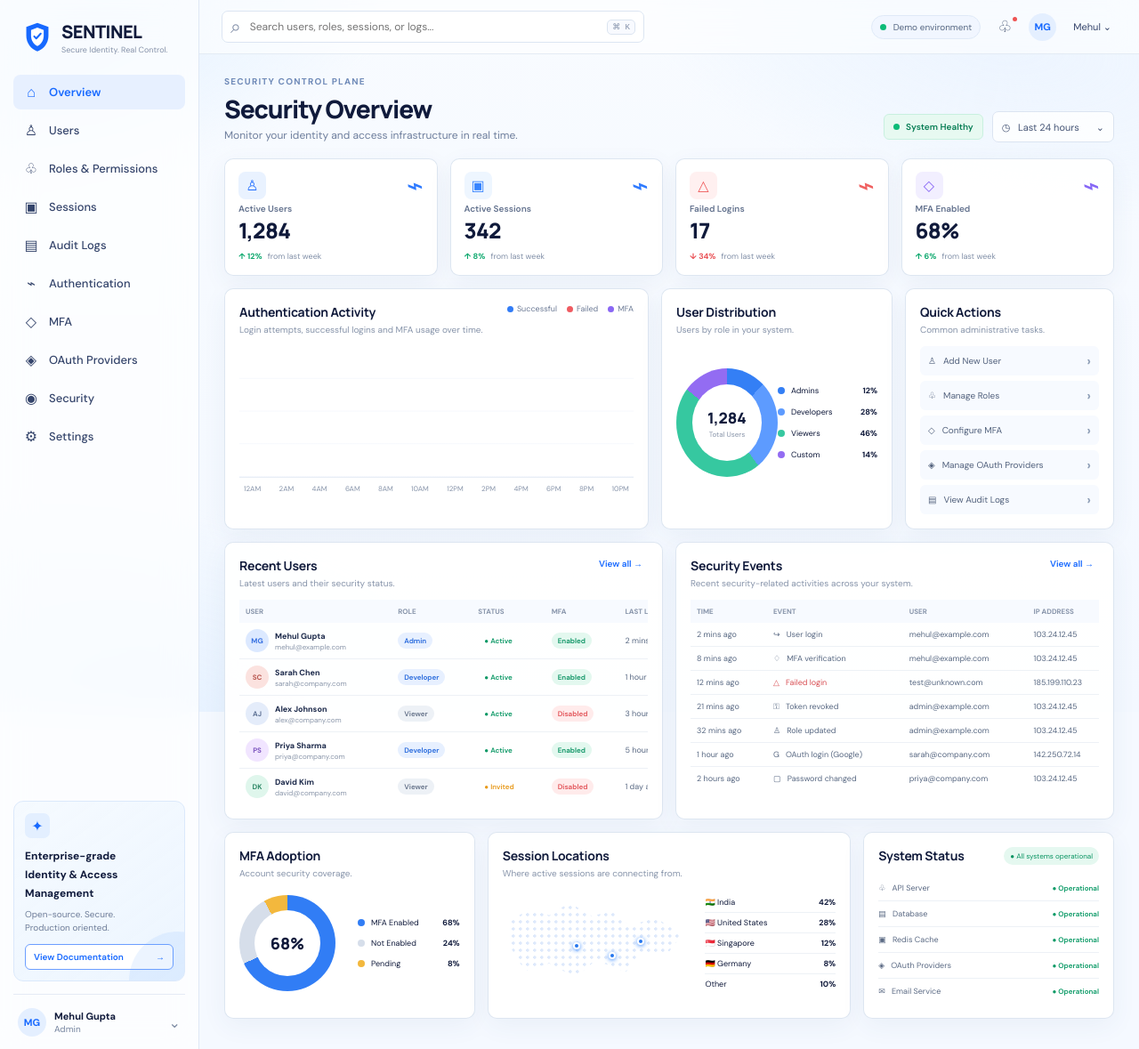
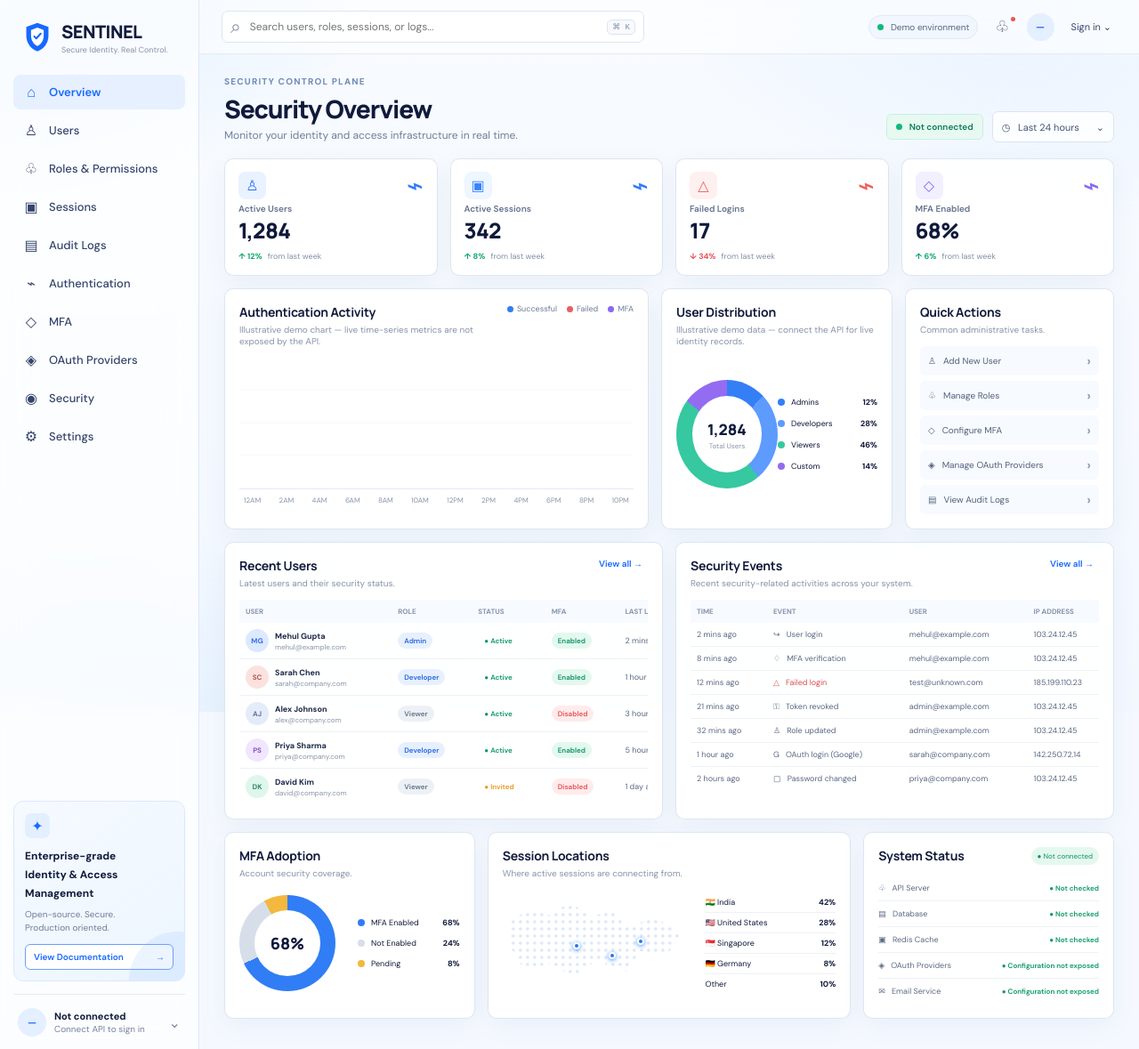
Before and after one commit to 017Mehul/sentinel, a plain HTML site: page web/index.html in a window 1280 px wide. Shown: the whole page at 89% size. Drawn offline with Linux system fonts and the light colour scheme.

Commit message:
fix(web): remove misleading default identity and health claims

```diff
--- a/web/index.html
+++ b/web/index.html
@@ -26,14 +26,14 @@
 <button class="nav-item" data-page="settings"><span class="icon">⚙</span>Settings</button>
 </nav>
 <div class="sidebar-card"><div class="mini-icon">✦</div><strong>Enterprise-grade<br>Identity &amp; Access<br>Management</strong><p>Open-source. Secure.<br>Production oriented.</p><button class="outline-btn" data-action="docs">View Documentation <span>→</span></button></div>
-<div class="profile-mini"><div class="avatar">MG</div><div><strong>Mehul Gupta</strong><span>Admin</span></div><span class="chevron">⌄</span></div>
+<div class="profile-mini"><div class="avatar">—</div><div><strong>Not connected</strong><span>Connect API to sign in</span></div><span class="chevron">⌄</span></div>
 </aside>
 <main class="main">
 <header class="topbar"><div class="search"><span>⌕</span><input id="globalSearch" type="search" placeholder="Search users, roles, sessions, or logs..." aria-label="Search"/><kbd>⌘ K</kbd></div>
-<div class="top-actions"><span class="demo-pill"><i></i> Demo environment</span><button class="icon-btn" aria-label="Notifications">♧<b></b></button><div class="avatar small">MG</div><button class="profile-btn">Mehul <span>⌄</span></button></div></header>
+<div class="top-actions"><span class="demo-pill"><i></i> Demo environment</span><button class="icon-btn" aria-label="Notifications">♧<b></b></button><div class="avatar small">—</div><button class="profile-btn">Sign in <span>⌄</span></button></div></header>
 <div class="content">
 <section class="page-head"><div><p class="eyebrow">Security control plane</p><h1 id="pageTitle">Security Overview</h1><p id="pageSubtitle">Monitor your identity and access infrastructure in real time.</p></div>
-<div class="head-actions"><span class="health"><i></i> System Healthy</span><button class="select-btn">◷ &nbsp; Last 24 hours <span>⌄</span></button></div></section>
+<div class="head-actions"><span class="health" title="Connect the API to check readiness"><i></i> Not connected</span><button class="select-btn">◷ &nbsp; Last 24 hours <span>⌄</span></button></div></section>
 <section class="metrics-grid">
 <article class="metric-card"><div class="metric-top"><span class="metric-icon blue">♙</span><span class="spark blue-line">⌁</span></div><span class="metric-label">Active Users</span><strong>1,284</strong><small class="positive">↑ 12% <em>from last week</em></small></article>
 <article class="metric-card"><div class="metric-top"><span class="metric-icon pale-blue">▣</span><span class="spark blue-line">⌁</span></div><span class="metric-label">Active Sessions</span><strong>342</strong><small class="positive">↑ 8% <em>from last week</em></small></article>
@@ -41,8 +41,8 @@
 <article class="metric-card"><div class="metric-top"><span class="metric-icon violet">◇</span><span class="spark violet-line">⌁</span></div><span class="metric-label">MFA Enabled</span><strong>68%</strong><small class="positive">↑ 6% <em>from last week</em></small></article>
 </section>
 <section class="overview-grid">
-<article class="panel chart-panel"><div class="panel-head"><div><h2>Authentication Activity</h2><p>Login attempts, successful logins and MFA usage over time.</p></div><div class="legend"><span><i class="dot blue"></i>Successful</span><span><i class="dot red"></i>Failed</span><span><i class="dot violet"></i>MFA</span></div></div><div class="bar-chart" id="activityChart"></div><div class="chart-axis"><span>12AM</span><span>2AM</span><span>4AM</span><span>6AM</span><span>8AM</span><span>10AM</span><span>12PM</span><span>2PM</span><span>4PM</span><span>6PM</span><span>8PM</span><span>10PM</span></div></article>
-<article class="panel distribution"><div class="panel-head"><div><h2>User Distribution</h2><p>Users by role in your system.</p></div></div><div class="distribution-body"><div class="donut"><div><strong>1,284</strong><span>Total Users</span></div></div><div class="role-list"><div><i class="role-dot d1"></i><span>Admins</span><b>12%</b></div><div><i class="role-dot d2"></i><span>Developers</span><b>28%</b></div><div><i class="role-dot d3"></i><span>Viewers</span><b>46%</b></div><div><i class="role-dot d4"></i><span>Custom</span><b>14%</b></div></div></div></article>
+<article class="panel chart-panel"><div class="panel-head"><div><h2>Authentication Activity</h2><p>Illustrative demo chart — live time-series metrics are not exposed by the API.</p></div><div class="legend"><span><i class="dot blue"></i>Successful</span><span><i class="dot red"></i>Failed</span><span><i class="dot violet"></i>MFA</span></div></div><div class="bar-chart" id="activityChart"></div><div class="chart-axis"><span>12AM</span><span>2AM</span><span>4AM</span><span>6AM</span><span>8AM</span><span>10AM</span><span>12PM</span><span>2PM</span><span>4PM</span><span>6PM</span><span>8PM</span><span>10PM</span></div></article>
+<article class="panel distribution"><div class="panel-head"><div><h2>User Distribution</h2><p>Illustrative demo data — connect the API for live identity records.</p></div></div><div class="distribution-body"><div class="donut"><div><strong>1,284</strong><span>Total Users</span></div></div><div class="role-list"><div><i class="role-dot d1"></i><span>Admins</span><b>12%</b></div><div><i class="role-dot d2"></i><span>Developers</span><b>28%</b></div><div><i class="role-dot d3"></i><span>Viewers</span><b>46%</b></div><div><i class="role-dot d4"></i><span>Custom</span><b>14%</b></div></div></div></article>
 <article class="panel quick-actions"><div class="panel-head"><div><h2>Quick Actions</h2><p>Common administrative tasks.</p></div></div><button data-action="add-user">♙ <span>Add New User</span><b>›</b></button><button data-action="roles">♧ <span>Manage Roles</span><b>›</b></button><button data-action="mfa">◇ <span>Configure MFA</span><b>›</b></button><button data-action="oauth">◈ <span>Manage OAuth Providers</span><b>›</b></button><button data-action="audit">▤ <span>View Audit Logs</span><b>›</b></button></article>
 </section>
 <section class="tables-grid">
@@ -60,7 +60,7 @@
 <section class="bottom-grid">
 <article class="panel"><div class="panel-head"><div><h2>MFA Adoption</h2><p>Account security coverage.</p></div></div><div class="mfa-body"><div class="mfa-donut"><strong>68%</strong></div><div class="mfa-legend"><div><i class="blue"></i><span>MFA Enabled</span><b>68%</b></div><div><i class="gray"></i><span>Not Enabled</span><b>24%</b></div><div><i class="amber"></i><span>Pending</span><b>8%</b></div></div></div></article>
 <article class="panel sessions-map"><div class="panel-head"><div><h2>Session Locations</h2><p>Where active sessions are connecting from.</p></div></div><div class="map-body"><div class="map"><span class="pin p1"></span><span class="pin p2"></span><span class="pin p3"></span></div><div class="location-list"><div><span>🇮🇳 India</span><b>42%</b></div><div><span>🇺🇸 United States</span><b>28%</b></div><div><span>🇸🇬 Singapore</span><b>12%</b></div><div><span>🇩🇪 Germany</span><b>8%</b></div><div><span>Other</span><b>10%</b></div></div></div></article>
-<article class="panel system-status"><div class="panel-head"><div><h2>System Status</h2></div><span class="status-pill">● All systems operational</span></div><div class="system-list"><div><span>♧ &nbsp; API Server</span><b>● Operational</b></div><div><span>▤ &nbsp; Database</span><b>● Operational</b></div><div><span>▣ &nbsp; Redis Cache</span><b>● Operational</b></div><div><span>◈ &nbsp; OAuth Providers</span><b>● Operational</b></div><div><span>✉ &nbsp; Email Service</span><b>● Operational</b></div></div></article>
+<article class="panel system-status"><div class="panel-head"><div><h2>System Status</h2></div><span class="status-pill">● Not connected</span></div><div class="system-list"><div><span>♧ &nbsp; API Server</span><b>● Not checked</b></div><div><span>▤ &nbsp; Database</span><b>● Not checked</b></div><div><span>▣ &nbsp; Redis Cache</span><b>● Not checked</b></div><div><span>◈ &nbsp; OAuth Providers</span><b>● Configuration not exposed</b></div><div><span>✉ &nbsp; Email Service</span><b>● Configuration not exposed</b></div></div></article>
 </section>
 </div></main></div><div class="toast" id="toast" role="status"></div><script src="./app.js"></script>
 </body></html>
```
